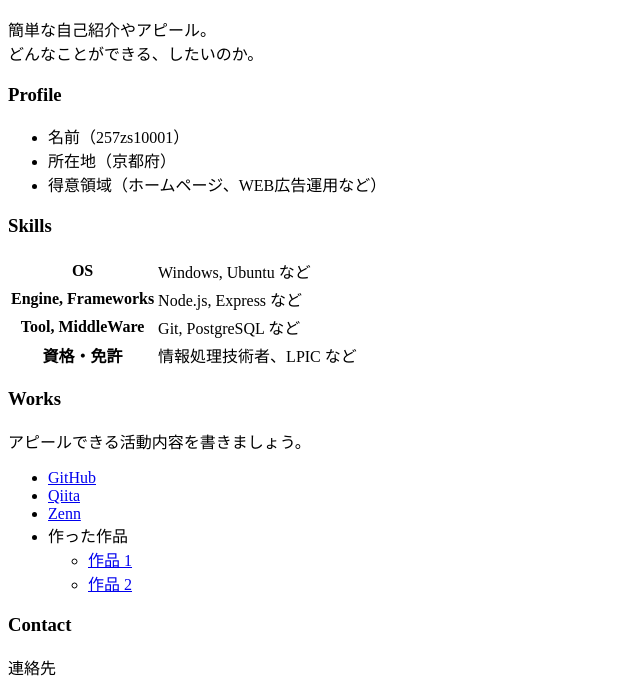
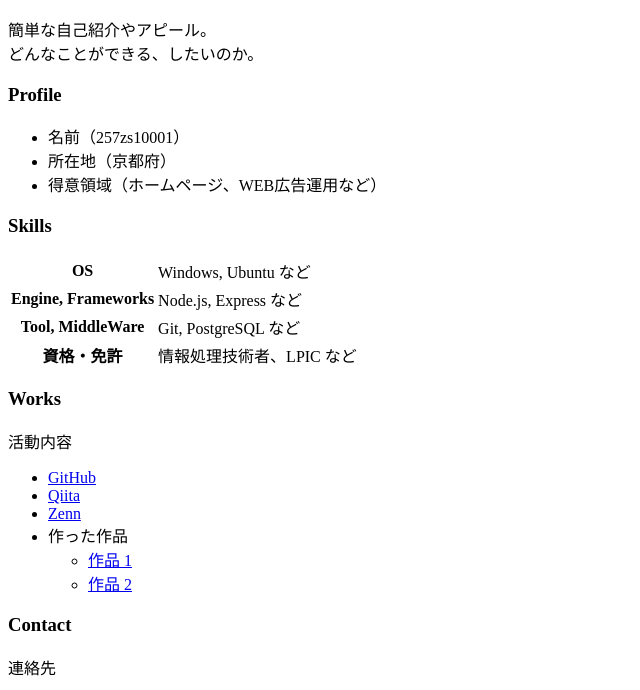
Before and after one commit to 257zs10001/257zs10001.github.io, a plain HTML site: page index.html in a window 1280 px wide. Shown: the part 110-800 px from the top of the page, without its empty margins (0-640 px from the left). Drawn offline with Linux system fonts and the light colour scheme.

Commit message:
HTMLのひな形を作成

```diff
--- a/index.html
+++ b/index.html
@@ -42,7 +42,7 @@
     </table>
 
     <h3>Works</h3>
-    <p>アピールできる活動内容を書きましょう。</p>
+    <p>活動内容</p>
     <ul>
       <li><a href="https://github.com/">GitHub</a></li>
       <li><a href="https://qiita.com/">Qiita</a></li>
```
